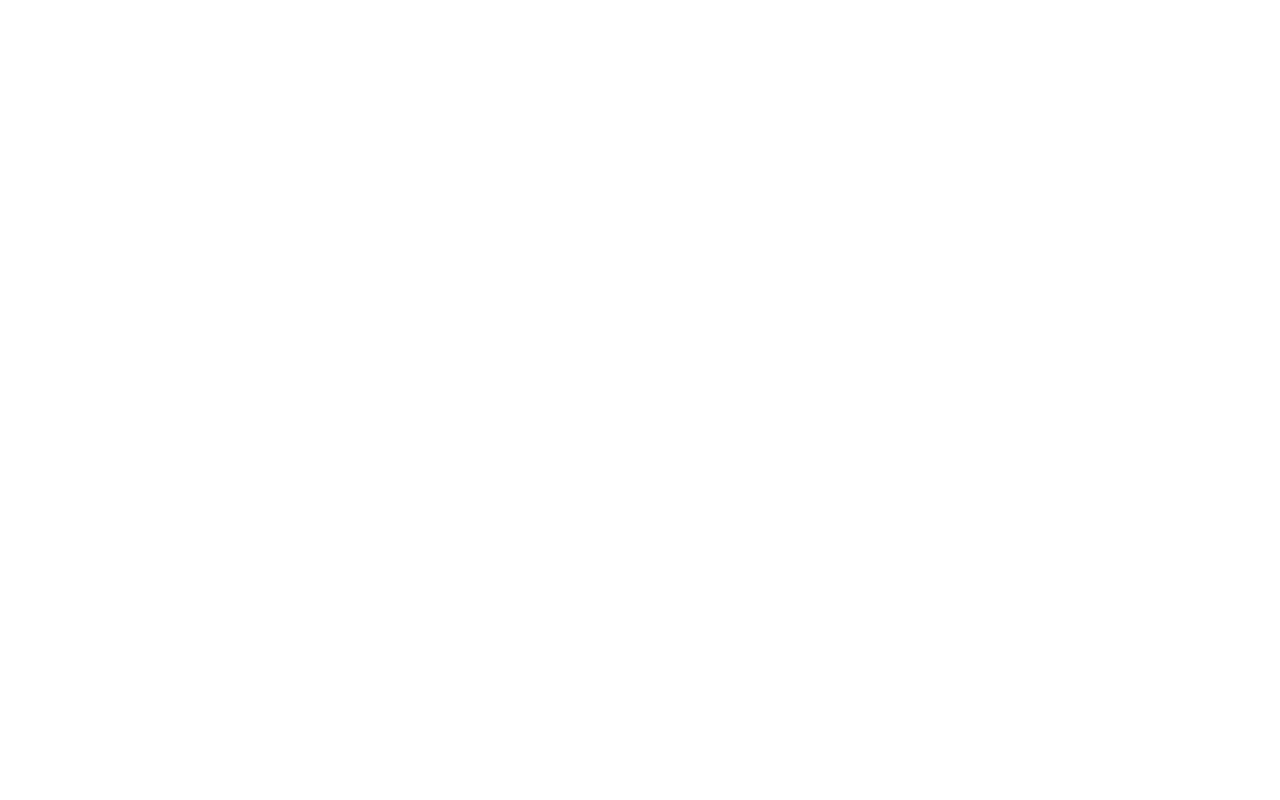
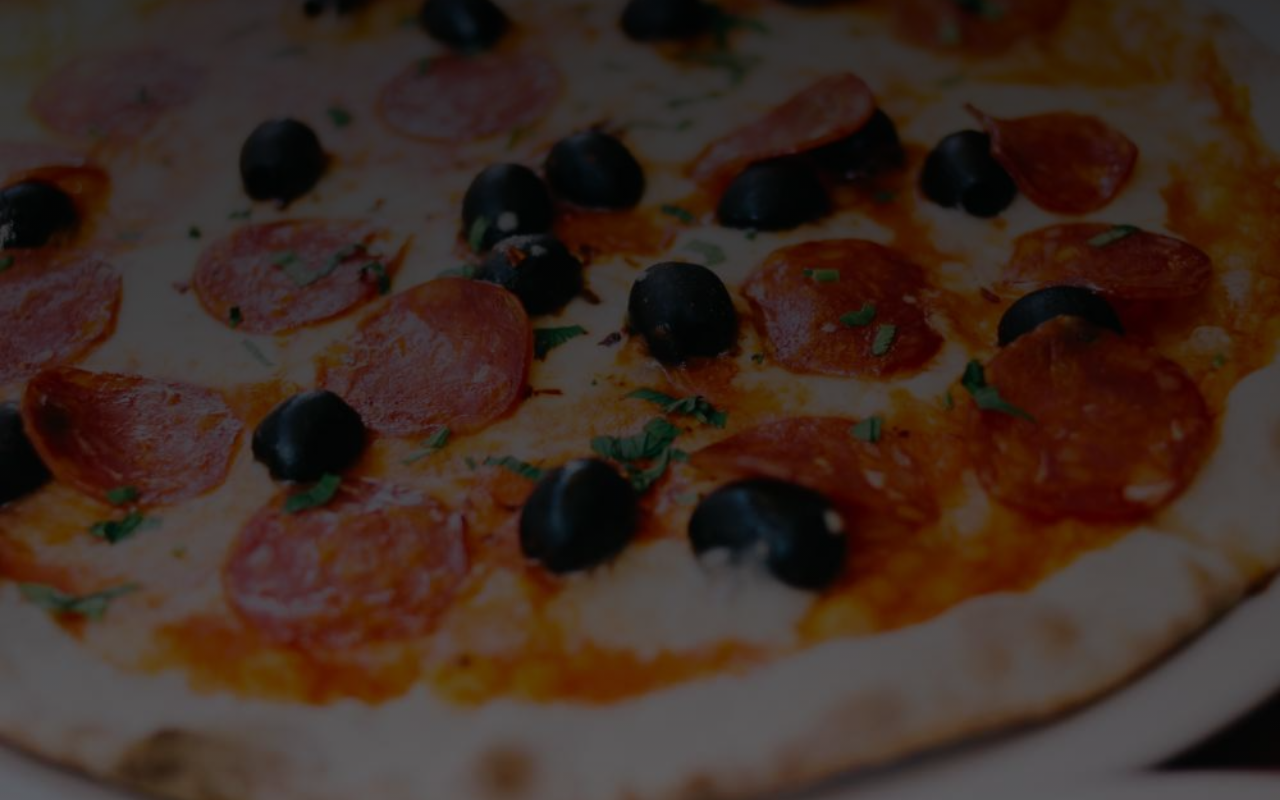
Before and after one commit to imonweb/Food-Landing-Page, a plain HTML site: page index.html in a window 1280 px wide. Drawn offline with Linux system fonts and the light colour scheme.

Commit message:
initial setup

```diff
--- a/index.html
+++ b/index.html
@@ -8,7 +8,9 @@
   <title>Food Landing Page</title>
 </head>
 <body>
+  <div class="hero">
 
+  </div>
 
   <script src="app.js"></script>
 </body>
--- a/main.css
+++ b/main.css
@@ -7,3 +7,14 @@
 body {
 
 }
+
+.hero {
+  height: 100vh;
+  background-image: linear-gradient(rgba(0,0,0,0.8),rgba(0,0,0,0.6)), url(images/pizza.jpg);
+  /* background-image: url(images/pizza.jpg); */
+  background-position: center;
+  background-size: cover;
+  overflow-x:hidden;
+  position: relative;
+
+}
```
Also changed, not shown: images/pizza.jpg (added), 1 other file.
